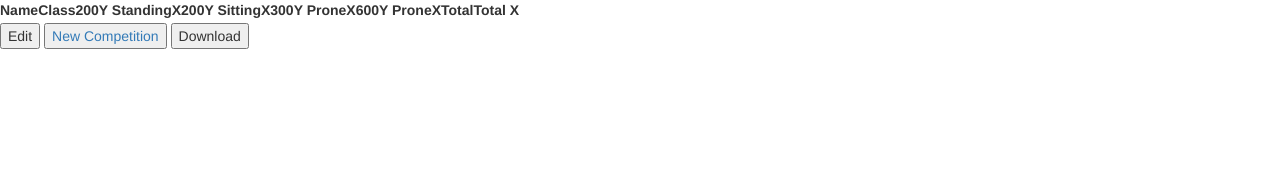
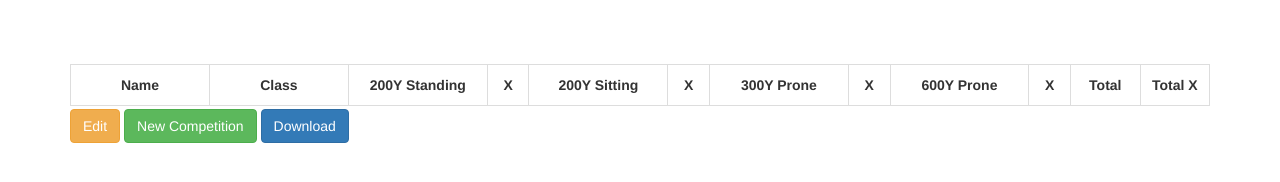
Before and after one commit to Maykid24/soloproject, a website: page views/main.html in a window 1280 px wide. Both pictures are taken after typing "Sample" into the empty fields and a click on the button "Get Competition". Drawn offline with Linux system fonts and the light colour scheme; files that its build step writes are made by us from their sources; no server answers; files whose address does not match are found by name.

Commit message:
CSS updates

```diff
--- a/public/scripts/firstPage.css
+++ b/public/scripts/firstPage.css
@@ -2,11 +2,6 @@ body {
   background-image: url('OTCpicture.jpg');
   background-repeat: no-repeat;
   background-size: cover;
-  background-image: opacity: .2;
-}
-
-img {
-  opacity: .5;
 }
 
 h1 {
@@ -15,7 +10,16 @@ h1 {
 }
 
 button {
-  margin-top: 10%;
-  margin-bottom: 10%;
+  margin-top: 7%;
+  margin-bottom: 7%;
   margin-left: 45%;
 }
+
+.headText {
+  background-image: url('wood.jpg');
+  background-position: center;
+  margin-left: 40%;
+  margin-right: 40%;
+  text-align: center;
+  color: black;
+}
--- a/public/scripts/mainPage.css
+++ b/public/scripts/mainPage.css
@@ -1,3 +1,25 @@
 button {
   margin-top: 0.25%;
 }
+
+.top {
+  margin-top: 5%;
+}
+
+.bottom {
+  margin-top: 5%;
+}
+
+th, td {
+  text-align: center;
+  padding: 10px;
+}
+
+table, td, th {
+  border: 1px solid #ddd;
+  text-align: center;
+}
+
+.inputField {
+  padding-top: 10px;
+}
--- a/views/main.html
+++ b/views/main.html
@@ -12,26 +12,29 @@
   <body>
     <div ng-controller="competitorOverall">
       <div ng-show='topHalf' class='top'>
+    <div class="container">
     <input type="text" ng-model="dateIn" name="dateIn" placeholder="MM/DD/YEAR"><br>
     <input type="text" ng-model="locationIn" name="locationIn" value="" placeholder="Location (City)"><br>
     <input type="text" ng-model="stateIn" name="stateIn" value="" placeholder="State"><br>
     <br>
+  </div>
     <div class="container">
-      <table>
+      <!-- <table>
         <tr>
-          <th>Name</th>
-          <th>Class</th>
-          <th>200Y Standing</th>
-          <th>X</th>
-          <th>200Y Sitting</th>
-          <th>X</th>
-          <th>300Y Prone</th>
-          <th>X</th>
-          <th>600Y Prone</th>
-          <th>X</th>
+          <th width="10%">Name</th>
+          <th width=10%>Class</th>
+          <th width=10%>200Y Standing</th>
+          <th width=10%>X</th>
+          <th width=10%>200Y Sitting</th>
+          <th width=10%>X</th>
+          <th width=10%>300Y Prone</th>
+          <th width=10%>X</th>
+          <th width=10%>600Y Prone</th>
+          <th width=10%>X</th>
         </tr>
-      </table>
+      </table> -->
     </div>
+    <div class="container">
       <fieldset id="{{'competitors-'+ $index}}" ng-repeat='competitor in competitors'>
         <input type="text" ng-model="competitor.nameIn" name="nameIn" value="" placeholder="Competitors Name">
         <input type="text" ng-model="competitor.classIn" name="classIn" value="" placeholder="Classification">
@@ -44,8 +47,11 @@
         <input type="text" ng-model="competitor.sixProne" name="sixProne" value="" placeholder="600Y Prone">
         <input type="text" ng-model="competitor.sixX" name="name" value="" placeholder="600Y Prone X">
         <button class="remove" type="button" name="removeButton" ng-show="$last" ng-click="removeComp()">-</button>
+        <br>
+        <div class="inputField"></div>
       </fieldset>
-
+    </div>
+    <div class="container">
       <button type="button" class="btn btn-info" ng-click="addCompetitor()" name="addCompetitor">Add Competitor</button><br>
       <button type="button" class="btn btn-primary" ng-click="complete(competitors, dateIn, locationIn, stateIn)" name="completeButton">Complete</button>
       <button type="button" class="btn btn-success" ng-click="updateComp()" name="updateButton">Update</button>
@@ -54,7 +60,9 @@
         <button ng-click="getCompetitionResults(compDay)" class="btn btn-primary">Get Competition</button>
       </form>
     </div>
+    </div>
       <div ng-show='bottomHalf' class='bottom'>
+        <div class="container">
       <table>
         <tr ng-repeat="all in allTheComp.comps">
           <th scope="row" ng-if="$last">Date:</th>
@@ -71,18 +79,18 @@
       </table>
       <table>
         <tr>
-          <th>Name</th>
-          <th>Class</th>
-          <th>200Y Standing</th>
-          <th>X</th>
-          <th>200Y Sitting</th>
-          <th>X</th>
-          <th>300Y Prone</th>
-          <th>X</th>
-          <th>600Y Prone</th>
-          <th>X</th>
-          <th>Total</th>
-          <th>Total X</th>
+          <th width="10%">Name</th>
+          <th width="10%">Class</th>
+          <th width="10%">200Y Standing</th>
+          <th width="3%">X</th>
+          <th width="10%">200Y Sitting</th>
+          <th width="3%">X</th>
+          <th width="10%">300Y Prone</th>
+          <th width="3%">X</th>
+          <th width="10%">600Y Prone</th>
+          <th width="3%">X</th>
+          <th width="5%">Total</th>
+          <th width="5%">Total X</th>
         </tr>
         <tr ng-repeat="all in allTheComp.comps | limitTo: $index">
           <td>{{all.nameIn}}</td>
@@ -99,9 +107,12 @@
           <td>{{all.twoXS + all.twoXs + all.threeX + all.sixX}}</td>
         </tr>
       </table>
-      <button ng-click="editCompetition()" name="editButton">Edit</button>
-      <a href="./"><button type="button" name="newCompButton">New Competition</button></a>
-      <button type="button" name="downloadButton">Download</button>
+      </div>
+      <div class="container">
+      <button ng-click="editCompetition()" class="btn btn-warning" name="editButton">Edit</button>
+      <a href="./"><button type="button" class="btn btn-success" name="newCompButton">New Competition</button></a>
+      <button type="button" class="btn btn-primary" name="downloadButton">Download</button>
+      </div>
         </div>
       </div>
   </body>
```
Also changed, not shown: views/index.html (+1 -1 lines), public/scripts/wood.jpg (added).
